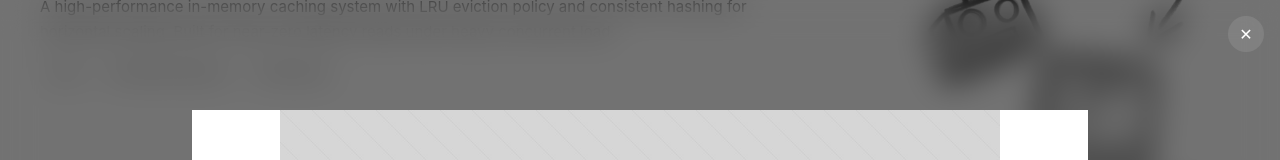
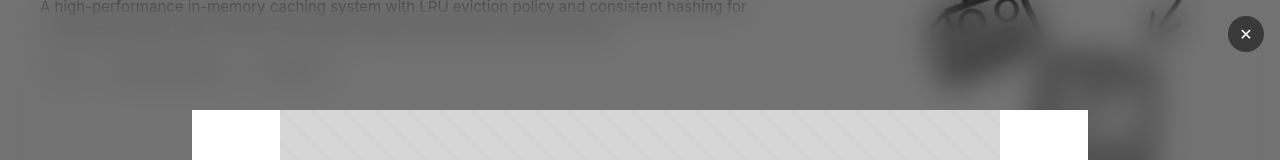
Before and after one commit to auricz/portfolio, a Next.js app: page /projects in a window 1280 px wide. Both pictures are taken after a click on the button "Architecture Diagram". Shown: the part 708-868 px from the top of the page. Built offline with nearby package versions, Linux system fonts and the light colour scheme.

Commit message:
made resuable modal container

```diff
--- a/app/globals.css
+++ b/app/globals.css
@@ -39,6 +39,7 @@ body {
 
 /* --- Animations ---------------------------------------------------- */
 
+
 /* Header images: play automatically once on mount. */
 @keyframes slide-in-left {
   from { opacity: 0; transform: translateX(-32px); }
@@ -69,6 +70,7 @@ body {
 
 /* Disables everything above, either via the Animations toggle or, on first
    load, when the OS prefers reduced motion (see lib/animation-script.ts). */
+.no-animations,
 .no-animations .animate-slide-in-left,
 .no-animations .animate-slide-in-right {
   animation: none !important;
--- a/components/ArtModal.tsx
+++ b/components/ArtModal.tsx
@@ -3,6 +3,7 @@
 import { useState, useEffect } from "react";
 import Image from "next/image";
 import type { ArtPiece } from "@/lib/data";
+import ModalContainer from "./ModalContainer";
 
 interface ArtModalProps {
   piece: ArtPiece;
@@ -38,22 +39,11 @@ export default function ArtModal({ piece, dateFormatter, onClose }: ArtModalProp
   img.onload = () => setImgDim({ width: img.width, height: img.height});
 
   return (
-    <div
-      role="dialog"
-      aria-modal="true"
-      aria-label={piece.title}
-      className="fixed inset-0 z-50 bg-black/50 backdrop-blur-lg"
-      onClick={onClose}
+    <ModalContainer
+      btnAddClassName="top-6 right-6 lg:top-4 lg:right-4 flex items-center justify-center"
+      ariaLabel={piece.title}
+      onClose={onClose}
     >
-      <button
-        type="button"
-        onClick={onClose}
-        aria-label="Close artwork"
-        className="fixed right-6 top-6 lg:right-4 lg:top-4 z-10 flex h-9 w-9 items-center justify-center rounded-full bg-white/10 text-white cursor-pointer hover:bg-white/20"
-      >
-        ✕
-      </button>
-
       {/* Only axis that scrolls is vertical; the fixed backdrop above keeps
           the page behind it from moving. */}
       <div className="h-full w-full overflow-y-auto overflow-x-hidden" onClick={onClose}>
@@ -61,10 +51,10 @@ export default function ArtModal({ piece, dateFormatter, onClose }: ArtModalProp
           <div className="flex w-full flex-col items-stretch lg:h-[85vh] lg:flex-row">
             {/* Details panel */}
             <div
-              className="order-1 flex mb-4 w-full shrink-0 flex-col overflow-auto rounded-lg border-2 bg-neutral-200 p-5 text-neutral-700 dark:bg-neutral-800 dark:text-neutral-200 lg:order-2 lg:mb-0 lg:ml-8 lg:w-72"
+              className="order-1 flex mb-4 w-full shrink-0 flex-col overflow-auto rounded-lg border-2 bg-neutral-200 p-5 text-neutral-700 dark:bg-neutral-800 dark:text-neutral-200 lg:order-2 lg:mb-0 lg:ml-8 lg:w-100"
               onClick={(e) => e.stopPropagation()}
             >
-              <h2 className="font-display text-2xl font-bold text-neutral-900 pr-8 dark:text-neutral-50">{piece.title}</h2>
+              <h2 className="font-display text-2xl font-bold text-neutral-900 pr-8 lg:pr-0 dark:text-neutral-50">{piece.title}</h2>
               <p className="mt-2 text-sm">{dateFormatter(piece.date)}</p>
               <p className="mt-1 text-sm h-[1ch]">{imgDim ? `${imgDim.width} × ${imgDim.height}` : ''}</p>
               <p className="mt-8 text-sm leading-relaxed">{piece.description}</p>
@@ -87,6 +77,6 @@ export default function ArtModal({ piece, dateFormatter, onClose }: ArtModalProp
           </div>
         </div>
       </div>
-    </div>
+    </ModalContainer>
   );
 }
--- /dev/null
+++ b/components/ModalContainer.tsx
@@ -0,0 +1,37 @@
+"use client";
+
+interface ArtModalProps {
+  bgAddClassName?: string;
+  btnAddClassName?: string;
+  ariaLabel: string;
+  onClose: () => void;
+  children: React.ReactNode;
+}
+
+export default function ModalContainer({
+  bgAddClassName = "",
+  btnAddClassName = "",
+  ariaLabel,
+  onClose,
+  children
+}: ArtModalProps) {
+  return (
+    <div
+      role="dialog"
+      aria-modal="true"
+      aria-label={ariaLabel}
+      className={`fixed inset-0 z-50 flex items-center justify-center backdrop-blur-lg bg-black/50 ${bgAddClassName}`}
+      onClick={onClose}
+    >
+      <button
+        type="button"
+        onClick={onClose}
+        aria-label="Close image"
+        className={`fixed z-10 h-9 w-9 rounded-full bg-black/50 dark:bg-white/10 text-white cursor-pointer hover:bg-black/70 hover:dark:bg-white/20 ${btnAddClassName}`}
+      >
+        ✕
+      </button>
+      {children}
+    </div>
+  );
+}
--- a/components/ProjectImageModal.tsx
+++ b/components/ProjectImageModal.tsx
@@ -3,6 +3,7 @@
 import { useEffect } from "react";
 import Image from "next/image";
 import type { ProjectImage } from "@/lib/data";
+import ModalContainer from "./ModalContainer";
 
 interface ProjectImageModalProps {
   projectTitle: string;
@@ -38,22 +39,12 @@ export default function ProjectImageModal({
   }, [activeIndex, images.length, onClose, onNavigate]);
 
   return (
-    <div
-      role="dialog"
-      aria-modal="true"
-      aria-label={`${projectTitle} — ${active.title}`}
-      className="fixed inset-0 z-50 flex items-center justify-center bg-black/50 p-4 backdrop-blur-lg sm:p-8"
-      onClick={onClose}
+    <ModalContainer
+      bgAddClassName="p-4"
+      btnAddClassName="top-4 right-4 flex items-center justify-center"
+      ariaLabel={`${projectTitle} — ${active.title}`}
+      onClose={onClose}
     >
-      <button
-        type="button"
-        onClick={onClose}
-        aria-label="Close image"
-        className="absolute cursor-pointer right-4 top-4 flex h-9 w-9 items-center justify-center rounded-full bg-white/10 text-white hover:bg-white/20"
-      >
-        ✕
-      </button>
-
       <div
         className="relative flex max-h-full w-full max-w-4xl flex-col items-center gap-3"
       >
@@ -99,6 +90,6 @@ export default function ProjectImageModal({
           </div>
         ) : null}
       </div>
-    </div>
+    </ModalContainer>
   );
 }
```
